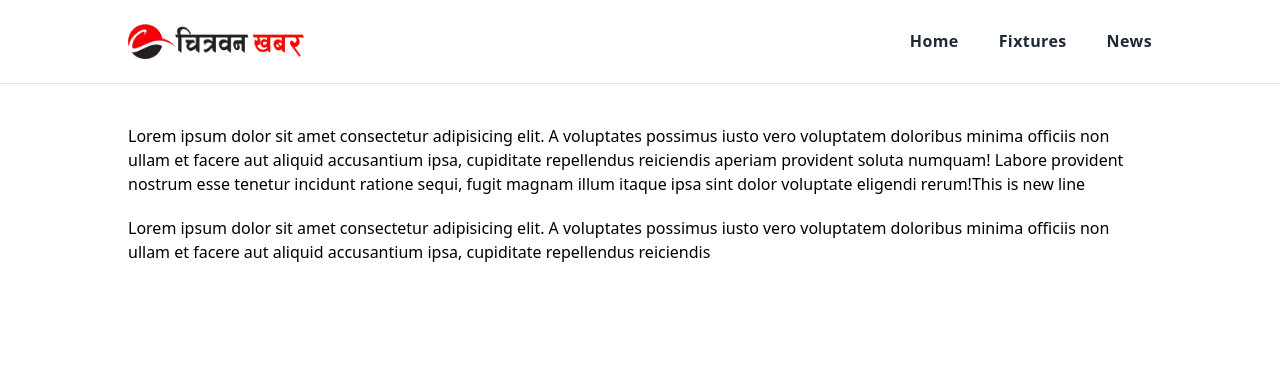
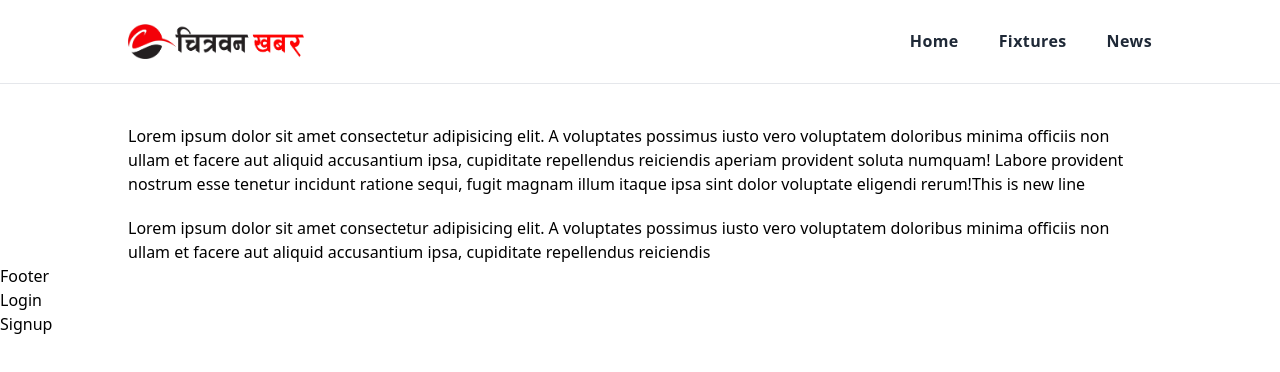
Before and after one commit to subegshahi/wc2022-prediction, a React (Vite) app: page / in a window 1280 px wide. Shown: the top 372 px of the page. Built offline with nearby package versions, Linux system fonts and the light colour scheme.

Commit message:
Added new components

```diff
--- /dev/null
+++ b/src/components/Footer.tsx
@@ -0,0 +1,5 @@
+import React from "react";
+
+export const Footer = () => {
+  return <div>Footer</div>;
+};
--- /dev/null
+++ b/src/components/Login.jsx
@@ -0,0 +1,5 @@
+import React from "react";
+
+export const Login = () => {
+  return <div>Login</div>;
+};
--- /dev/null
+++ b/src/components/Signup.tsx
@@ -0,0 +1,5 @@
+import React from "react";
+
+export const Signup = () => {
+  return <div>Signup</div>;
+};
--- a/src/index.jsx
+++ b/src/index.jsx
@@ -2,11 +2,17 @@ import React from "react";
 import ReactDOM from "react-dom/client";
 import { Header } from "./components/Header";
 import { Main } from "./components/Main";
+import { Footer } from "./components/Footer";
+import { Login } from "./components/Login";
+import { Signup } from "./components/Signup";
 import "./index.css";
 
 ReactDOM.createRoot(document.getElementById("root")).render(
   <React.StrictMode>
     <Header />
     <Main />
+    <Footer />
+    <Login />
+    <Signup />
   </React.StrictMode>
 );
```
